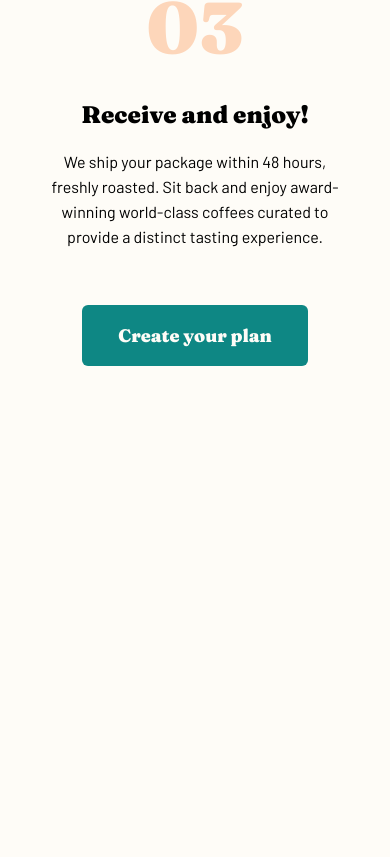
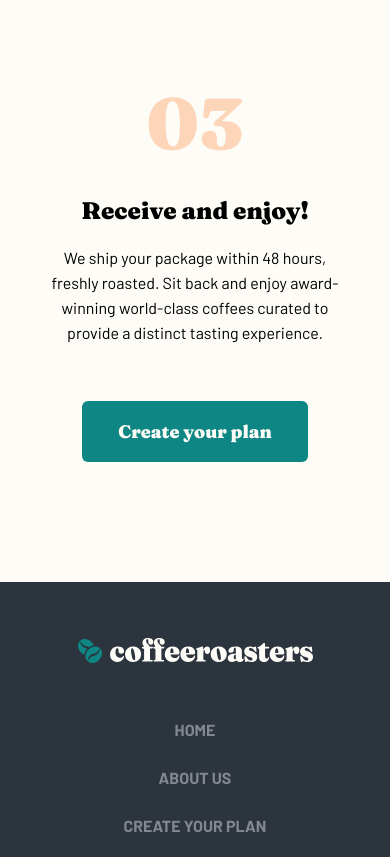
Before and after one commit to kebin20/coffee-roasters-website, a React (Vite) app: page / in a window 390 px wide. Shown: the part 4544-5401 px from the top of the page. Before the commit the page ends 4910 px from the top, so only its background shows below. Built offline with nearby package versions, Linux system fonts and the light colour scheme.

Commit message:
style: Completed mobile footer

```diff
--- a/src/Pages/Home.jsx
+++ b/src/Pages/Home.jsx
@@ -2,6 +2,7 @@ import React from 'react';
 import styles from './Home.module.css';
 import MainButton from '../UI/MainButton';
 import NavBar from '../UI/NavBar';
+import Footer from '../UI/Footer';
 
 /* Images */
 import granEspresso from '../assets/home/desktop/image-gran-espresso.png';
@@ -162,6 +163,8 @@ export default function Home() {
           </div>
           <MainButton>Create your plan</MainButton>
         </section>
+
+        <Footer />
       </main>
     </>
   );
--- a/src/Pages/Home.module.css
+++ b/src/Pages/Home.module.css
@@ -4,7 +4,7 @@
   align-items: center;
   text-align: center;
   color: var(--lightCream);
-  background-image: url("../assets/home/mobile/image-hero-coffeepress.jpg");
+  background-image: url('../assets/home/mobile/image-hero-coffeepress.jpg');
   background-size: cover;
   padding: 6.25em 1.5em;
   margin: 1.5em;
@@ -66,7 +66,7 @@
 }
 
 .whyUsBgContainer {
-  background-color: #2c343e;
+  background-color: var(--darkBlue);
   border-radius: 10px;
   height: 60%;
 }
@@ -114,7 +114,7 @@
 .howItWorks {
   display: grid;
   justify-items: center;
-  margin: 1.5em;
+  margin: 7.5em 1.5em;
   text-align: center;
   gap: 2.5em;
 }
--- a/src/UI/Footer.jsx
+++ b/src/UI/Footer.jsx
@@ -0,0 +1,59 @@
+import React from 'react';
+import styles from './Footer.module.css';
+/* Images */
+import coffeeRoastersLogoWhite from '../assets/shared/desktop/logo-white-text.svg';
+import facebookIcon from '../assets/shared/desktop/icon-facebook.svg';
+import twitterIcon from '../assets/shared/desktop/icon-twitter.svg';
+import instagramIcon from '../assets/shared/desktop/icon-instagram.svg';
+
+export default function Footer() {
+  return (
+    <footer className={styles.footer}>
+      <img
+        className={styles.mobileLogo}
+        src={coffeeRoastersLogoWhite}
+        alt="coffeeroasters icon"
+      />
+      <ul className={styles.linksContainer}>
+        <li>
+          <a className={styles.footerLinks} href="#">
+            home
+          </a>
+        </li>
+        <li>
+          <a className={styles.footerLinks} href="#">
+            about us
+          </a>
+        </li>
+        <li>
+          <a className={styles.footerLinks} href="#">
+            create your plan
+          </a>
+        </li>
+      </ul>
+      <div className={styles.socialLinksContainer}>
+        <a href="#">
+          <img
+            src={facebookIcon}
+            className={styles.socialLink}
+            alt="facebook link"
+          />
+        </a>
+        <a href="#">
+          <img
+            src={twitterIcon}
+            className={styles.socialLink}
+            alt="twitter link"
+          />
+        </a>
+        <a href="#">
+          <img
+            src={instagramIcon}
+            className={styles.socialLink}
+            alt="instagram link"
+          />
+        </a>
+      </div>
+    </footer>
+  );
+}
--- a/src/UI/Footer.module.css
+++ b/src/UI/Footer.module.css
@@ -0,0 +1,27 @@
+.footer {
+  background-color: var(--darkBlue);
+  display: flex;
+  flex-direction: column;
+  align-items: center;
+}
+
+.mobileLogo {
+  padding: 3.4em;
+}
+
+.linksContainer {
+  display: flex;
+  flex-direction: column;
+  align-items: center;
+  gap: 1.5em;
+}
+
+.footerLinks:hover {
+  color: var(--lightCream);
+}
+
+.socialLinksContainer {
+  display: flex;
+  gap: 1.5em;
+  padding: 3.4em;
+}
--- a/src/UI/NavBar.module.css
+++ b/src/UI/NavBar.module.css
@@ -83,8 +83,7 @@
 }
 
 .open {
-  transform: rotate(90deg);
-  transform: translateY(0px);
+  transform: rotate(90deg) translateY(0px);
 }
 
 .open .hamburgerTop {
@@ -122,7 +121,6 @@
   }
 
   .menuLink {
-    color: var(--Grey);
     margin-left: 1.5em;
     text-transform: uppercase;
   }
--- a/src/index.css
+++ b/src/index.css
@@ -6,6 +6,7 @@
 :root {
   --darkCyan: #0e8784;
   --darkGreyBlue: #333d4b;
+  --darkBlue: #2c343e;
   --paleOrange: #fdd6ba;
   --lightCream: #fefcf7;
   --Grey: #83888f;
@@ -76,9 +77,13 @@ p {
 ul,
 li,
 a {
+  font-weight: 700;
   list-style: none;
   text-decoration: none;
   transform: matrix(1, 0, 0, 1, 0, 0);
+  text-transform: uppercase;
+  padding: 0;
+  color: var(--Grey);
 }
 
 #root,
```
Also changed, not shown: src/assets/shared/desktop/logo-white-text.svg (added).
